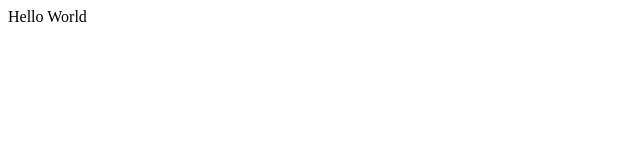
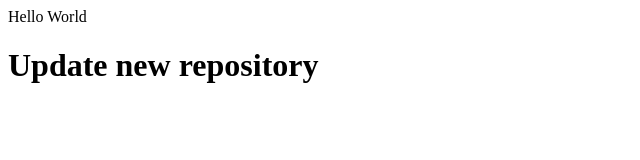
Before and after one commit to Yel-Yan-Web-Designer/new-git-repo, a plain HTML site: page index.html in a window 1280 px wide. Shown: the whole page, without its empty margins (0-640 px from the left). Drawn offline with Linux system fonts and the light colour scheme.

Commit message:
update index.html
added h1

```diff
--- a/index.html
+++ b/index.html
@@ -1,3 +1,4 @@
 <div>
   Hello World
+  <h1>Update new repository</h1>
 </div>
```
